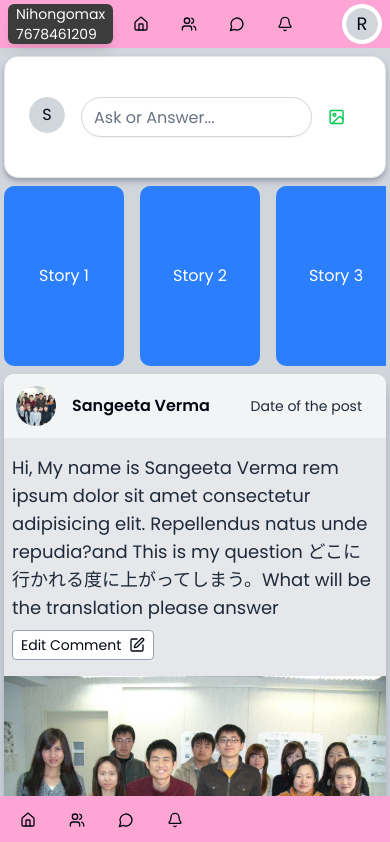
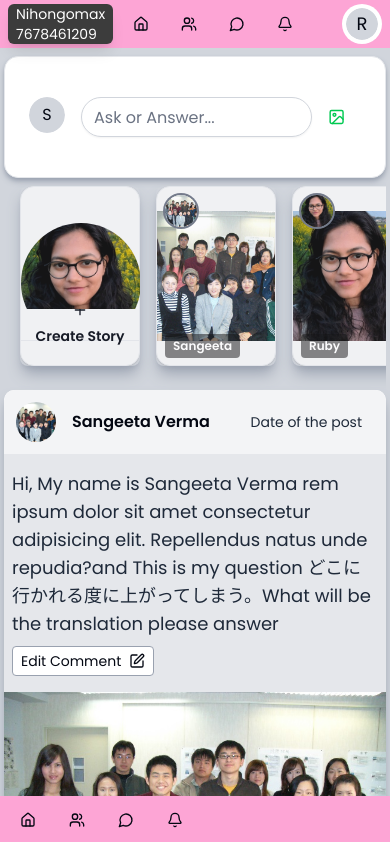
Before and after one commit to Ravi-kant-coder/Nihongomax, a Next.js app: page / in a window 390 px wide. Shown: the top 842 px of the page. Built offline with nearby package versions, Linux system fonts and the light colour scheme.

Commit message:
story sections

```diff
--- a/components/StoryCard.jsx
+++ b/components/StoryCard.jsx
@@ -14,7 +14,7 @@ const createStoryArr = [
 const StoryCard = ({ isAddStory, storyData }) => {
   const handleStoryClick = () => {};
   return (
-    <div className="w-30 h-50 overflow-hidden rounded-md shadow-lg shadow-gray-400 dark:shadow-[rgb(20,20,20)] mb-4">
+    <div className="min-w-[120px] h-[180px]  overflow-hidden rounded-md shadow-lg shadow-gray-400 dark:shadow-[rgb(20,20,20)] mb-4">
       <Card
         className="w-full h-full opacity-90 duration-200 hover:opacity-100 hover:scale-102 object-cover snap-start shrink-0 relative group dark:bg-[rgb(35,35,35)] bg-accent cursor-pointer "
         onClick={isAddStory ? undefined : handleStoryClick}
--- a/components/StorySection.jsx
+++ b/components/StorySection.jsx
@@ -87,4 +87,3 @@ const StorySection = ({ storyPostsData }) => {
     </div>
   );
 };
-export default StorySection;
--- a/components/StorySectionNew.jsx
+++ b/components/StorySectionNew.jsx
@@ -47,7 +47,7 @@ export default function StorySection() {
 
       <div
         id="story-scroll"
-        className="flex overflow-x-auto scrollbar-hide snap-x snap-mandatory space-x-4 px-4 py-2"
+        className="flex lg:overflow-x-hidden scrollbar-hide overflow-x-auto scrollbar-hide snap-x snap-mandatory space-x-4 px-4 py-2"
       >
         {Array.from({ length: 10 }).map((_, idx) => (
           <div
--- /dev/null
+++ b/components/StorySectionNewFinal.jsx
@@ -0,0 +1,91 @@
+"use client";
+import { useEffect, useRef, useState } from "react";
+import StoryCard from "./StoryCard";
+import { motion } from "framer-motion";
+
+const StorySection = ({ storyPostsData }) => {
+  const [showLeft, setShowLeft] = useState(false);
+  const storyRef = useRef(null);
+
+  useEffect(() => {
+    const storyEl = storyRef.current;
+
+    const handleScroll = () => {
+      if (storyEl) {
+        setShowLeft(storyEl.scrollLeft > 10); // show if slightly scrolled
+      }
+    };
+
+    if (storyEl) {
+      storyEl.addEventListener("scroll", handleScroll);
+    }
+
+    // Run on load
+    handleScroll();
+
+    return () => {
+      if (storyEl) {
+        storyEl.removeEventListener("scroll", handleScroll);
+      }
+    };
+  }, []);
+
+  const scrollLeft = () => {
+    storyRef.current?.scrollBy({ left: -200, behavior: "smooth" });
+  };
+
+  const scrollRight = () => {
+    storyRef.current?.scrollBy({ left: 200, behavior: "smooth" });
+  };
+
+  return (
+    <div className="relative w-full">
+      {/* Left Scroll Button - Only visible when needed */}
+      {showLeft && (
+        <button
+          onClick={scrollLeft}
+          className="hidden lg:flex absolute left-1 top-1/2 -translate-y-1/2 z-10
+               h-20 w-6 bg-white/60 dark:bg-gray-700/80 text-black dark:text-white
+               rounded shadow-md hover:bg-white hover:scale-110 hover:shadow-lg
+               transition-all items-center justify-center cursor-pointer"
+        >
+          ◀
+        </button>
+      )}
+
+      {/* Story container */}
+      <div
+        ref={storyRef}
+        className="
+          flex
+          overflow-x-auto
+          lg:overflow-x-hidden
+          scrollbar-hide
+          snap-x
+          snap-mandatory
+          space-x-4
+          px-4
+          py-2
+        "
+        id="story-scroll"
+      >
+        <StoryCard isAddStory={true} />
+        {storyPostsData?.map((storyData) => (
+          <StoryCard key={storyData._id} storyData={storyData} />
+        ))}
+      </div>
+
+      {/* Right Scroll Button – always shown, or can also be conditional */}
+      <button
+        onClick={scrollRight}
+        className="hidden lg:flex absolute right-1 top-1/2 -translate-y-1/2 z-10
+             h-20 w-6 bg-white/60 dark:bg-gray-700/80 text-black dark:text-white
+             rounded shadow-md hover:bg-white hover:scale-110 hover:shadow-lg
+             transition-all items-center justify-center cursor-pointer"
+      >
+        ▶
+      </button>
+    </div>
+  );
+};
+export default StorySection;
--- a/components/Wall.jsx
+++ b/components/Wall.jsx
@@ -1,6 +1,6 @@
 "use client";
 import WallCard from "./WallCard";
-import StorySectionNew from "./StorySectionNew";
+import StorySectionNewFinal from "./StorySectionNewFinal";
 import NewPostForm from "./NewPostForm";
 
 const storyPostsData = [
@@ -104,7 +104,7 @@ const Wall = () => {
   return (
     <div className="pr-1">
       <NewPostForm />
-      <StorySectionNew storyPostsData={storyPostsData} />
+      <StorySectionNewFinal storyPostsData={storyPostsData} />
       {storyPostsData?.map((userDataObj) => (
         <WallCard key={userDataObj._id} userDataObj={userDataObj} />
       ))}
```
